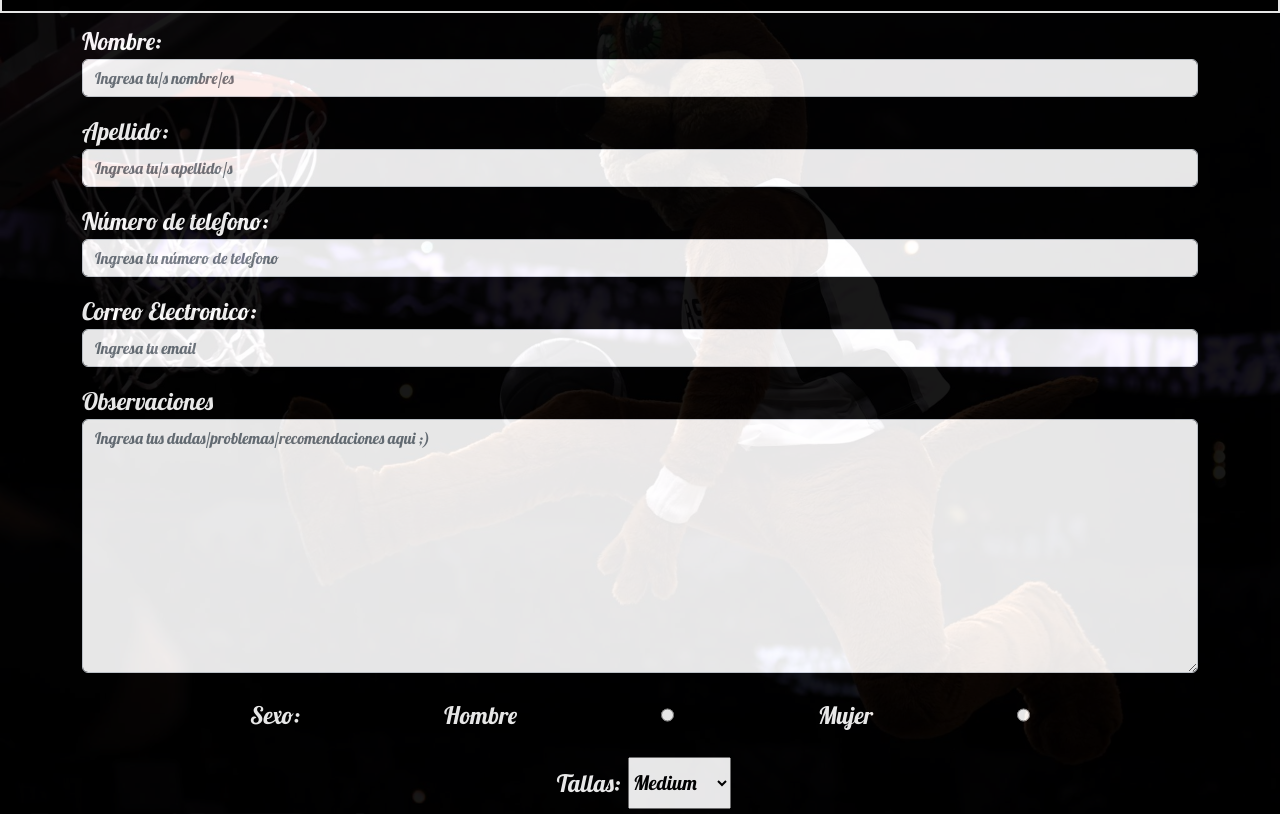
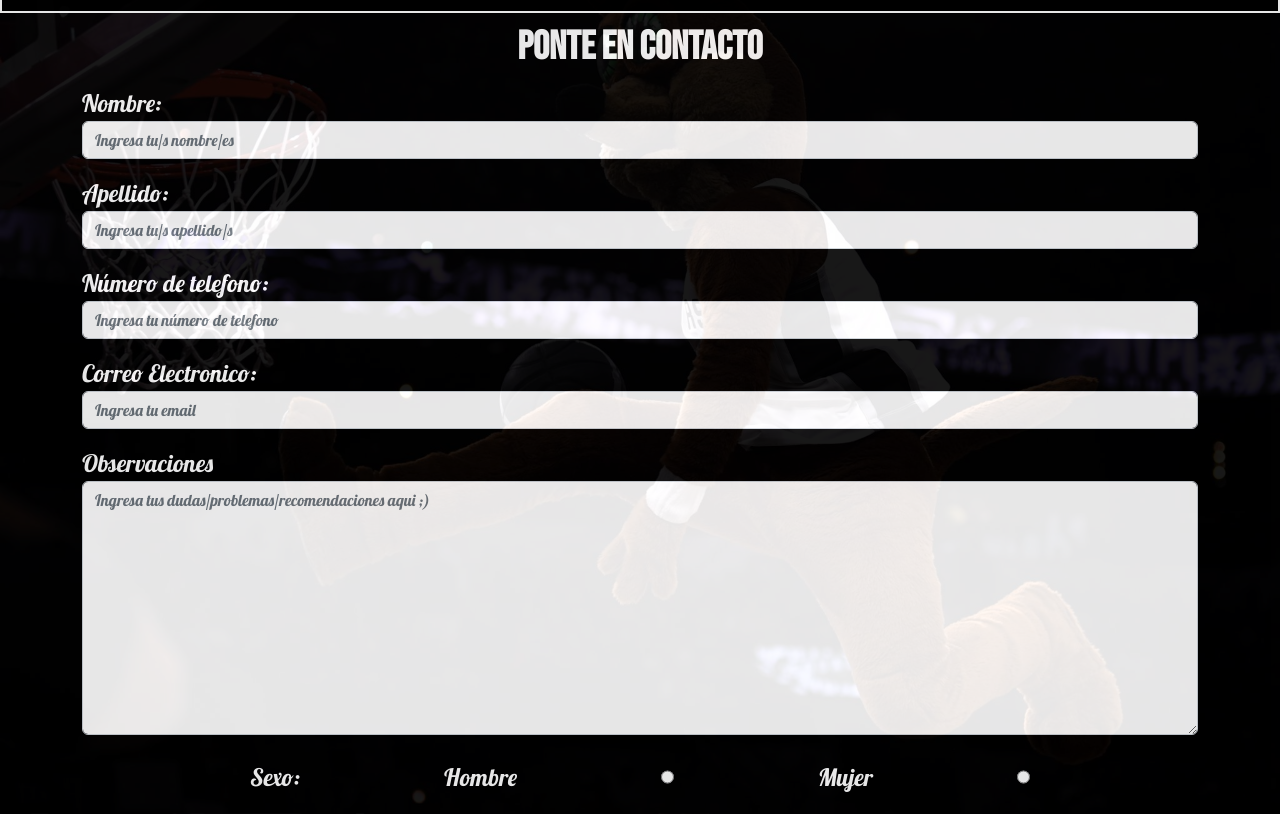
Before and after one commit to Arias-Manuel/ProyectoFanPageSpurs---Manuel-Arias---2da-Entrega, a plain HTML site: page pages/contacto.html in a window 1280 px wide. Shown: the part 87-901 px from the top of the page. Drawn offline with nearby package versions, Linux system fonts and the light colour scheme; a web font is replaced by a local one.

Commit message:
Margin new

```diff
--- a/css/style.css
+++ b/css/style.css
@@ -975,7 +975,6 @@ body {
 .main__contacto {
   background-color: #000000;
   opacity: 0.9;
-  margin-top: 2.6rem;
   font-family:'Lobster', cursive;
   color: #fff;
 }
@@ -983,6 +982,7 @@ body {
 legend {
   font-family: 'Bebas Neue', cursive;
   text-align: center;
+  margin-top: 6.5rem;
 }
 
 #checkbox {
```
